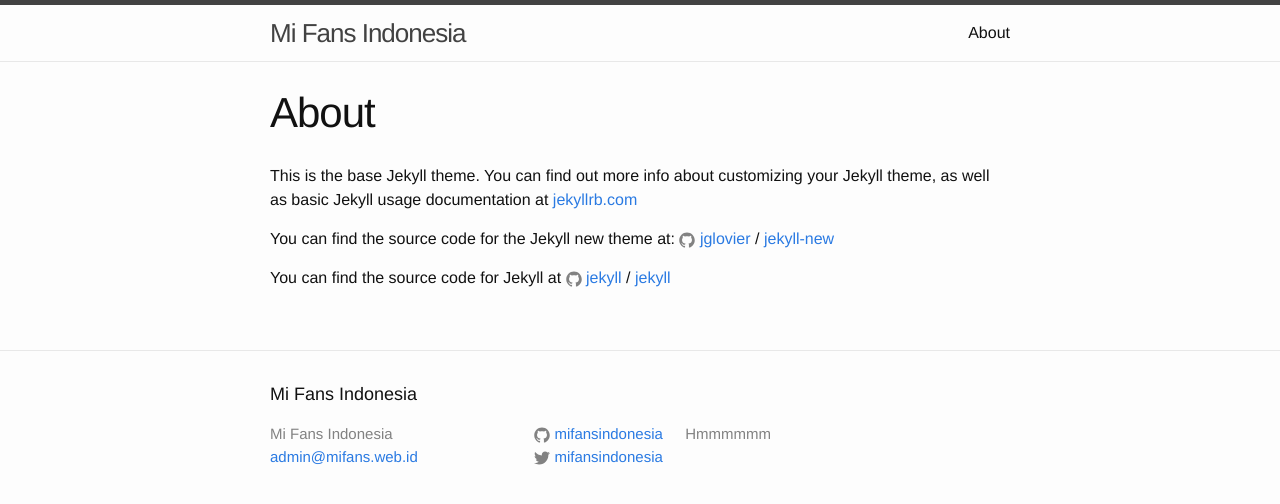
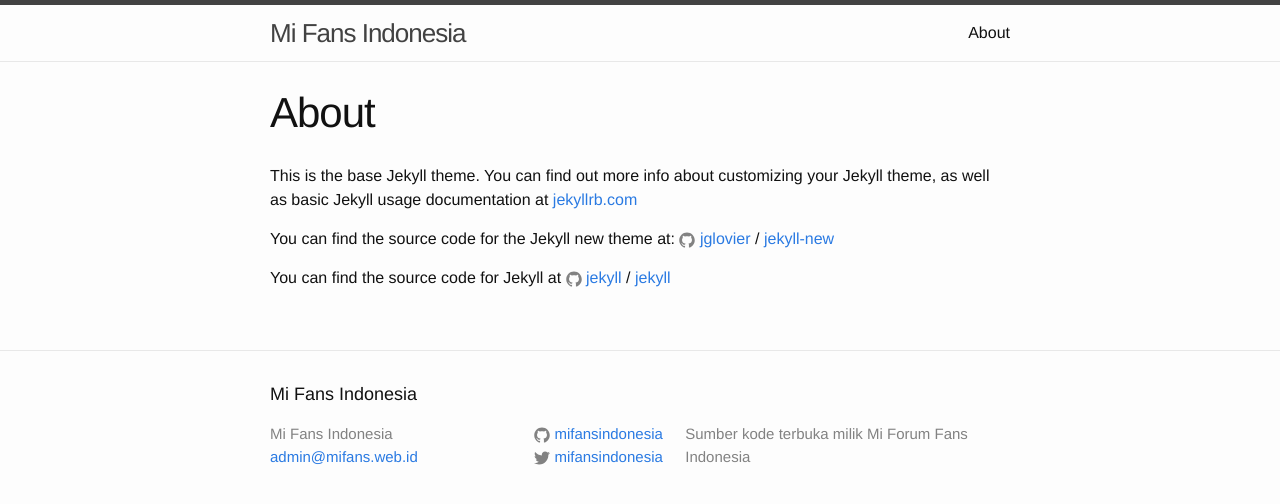
Before and after one commit to mifansindonesia/mifansindonesia.github.com, a Jekyll site: the page built from about.markdown, in a window 1280 px wide. Shown: the top 504 px of the page. Built offline with Jekyll 4.4.1, drawn with Linux system fonts in a browser that asks for light colours.

Commit message:
Update _config.yml

```diff
--- a/_config.yml
+++ b/_config.yml
@@ -9,8 +9,7 @@
 title: Mi Fans Indonesia
 author: admin
 email: admin@mifans.web.id
-description: > # this means to ignore newlines until "baseurl:"
-  Hmmmmmm
+description: Sumber kode terbuka milik Mi Forum Fans Indonesia
 baseurl: "" # the subpath of your site, e.g. /blog
 url: "http://mifansindonesia.github.cio" # the base hostname & protocol for your site
 permalink: /:categories/:title.html
```
